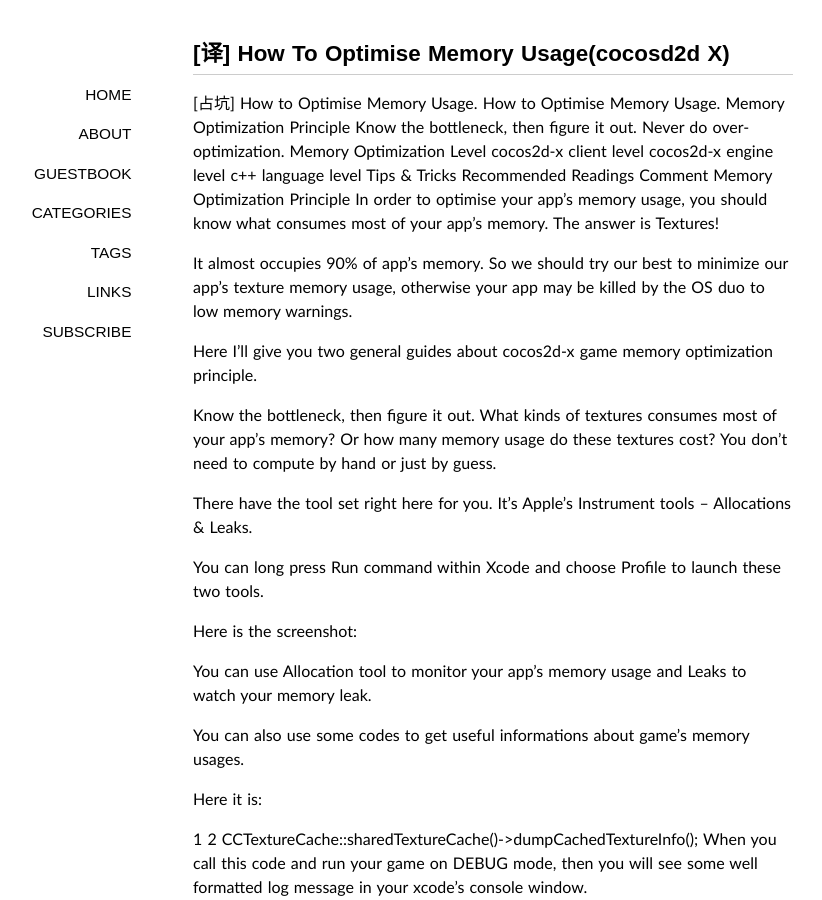
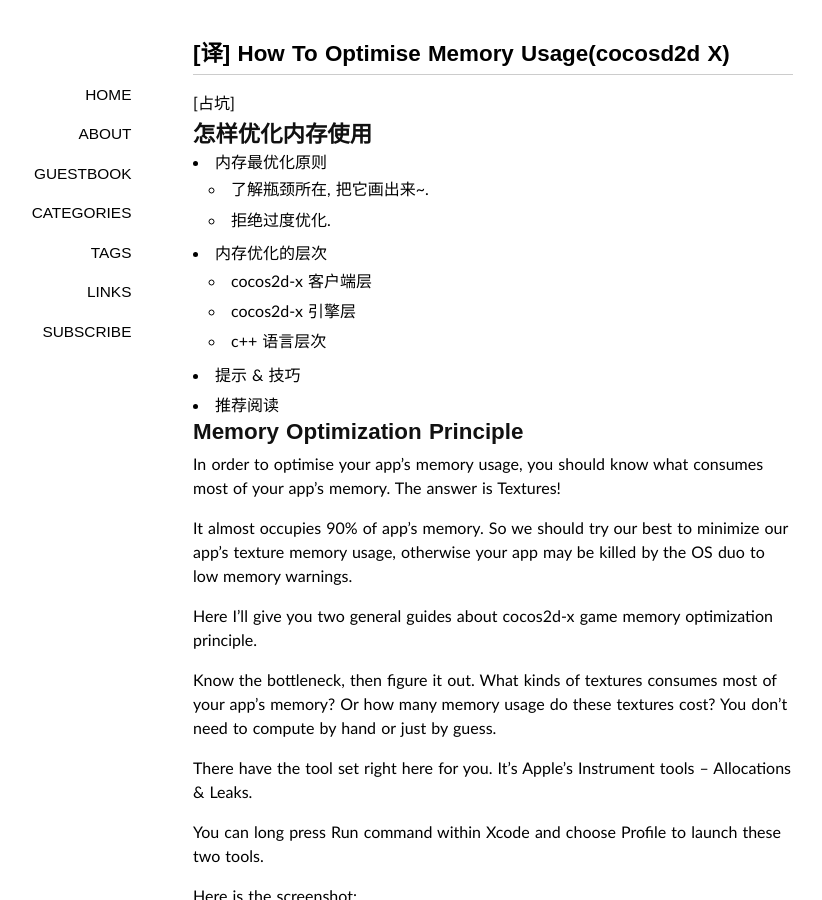
Before and after one commit to pii0x/ellochen.github.com, a Jekyll site: the page built from _posts/2013-08-29-[译]-How-to-Optimise-Memory-Usage(Cocosd2d-x).md, in a window 1280 px wide and 900 px high. Shown: the whole window, without its empty margins (147-969 px from the left). Built offline with Jekyll 4.4.1, drawn with Linux system fonts in a browser that asks for light colours; some web fonts are replaced; Markdown is read by kramdown in place of the engine named in the settings; comment, search, counter and statistics services are not loaded.

Commit message:
Update 2013-08-29-[译]-How-to-Optimise-Memory-Usage(Cocosd2d-x).md

```diff
--- a/_posts/2013-08-29-[译]-How-to-Optimise-Memory-Usage(Cocosd2d-x).md
+++ b/_posts/2013-08-29-[译]-How-to-Optimise-Memory-Usage(Cocosd2d-x).md
@@ -7,19 +7,18 @@ tags: [Cocos2d-x 优化 翻译]
 ---
 
 [占坑]
-How to Optimise Memory Usage.
-How to Optimise Memory Usage.
-Memory Optimization Principle
-Know the bottleneck, then figure it out.
-Never do over-optimization.
-Memory Optimization Level
-cocos2d-x client level
-cocos2d-x engine level
-c++ language level
-Tips & Tricks
-Recommended Readings
-Comment
-Memory Optimization Principle
+## 怎样优化内存使用
+- 内存最优化原则
+  + 了解瓶颈所在, 把它画出来~.
+  + 拒绝过度优化.
+- 内存优化的层次
+  + cocos2d-x 客户端层
+  + cocos2d-x 引擎层
+  + c++ 语言层次
+- 提示 & 技巧
+- 推荐阅读
+
+## Memory Optimization Principle
 In order to optimise your app's memory usage, you should know what consumes most of your app's memory. The answer is Textures!
 
 It almost occupies 90% of app's memory. So we should try our best to minimize our app's texture memory usage, otherwise your app may be killed by the OS
```
